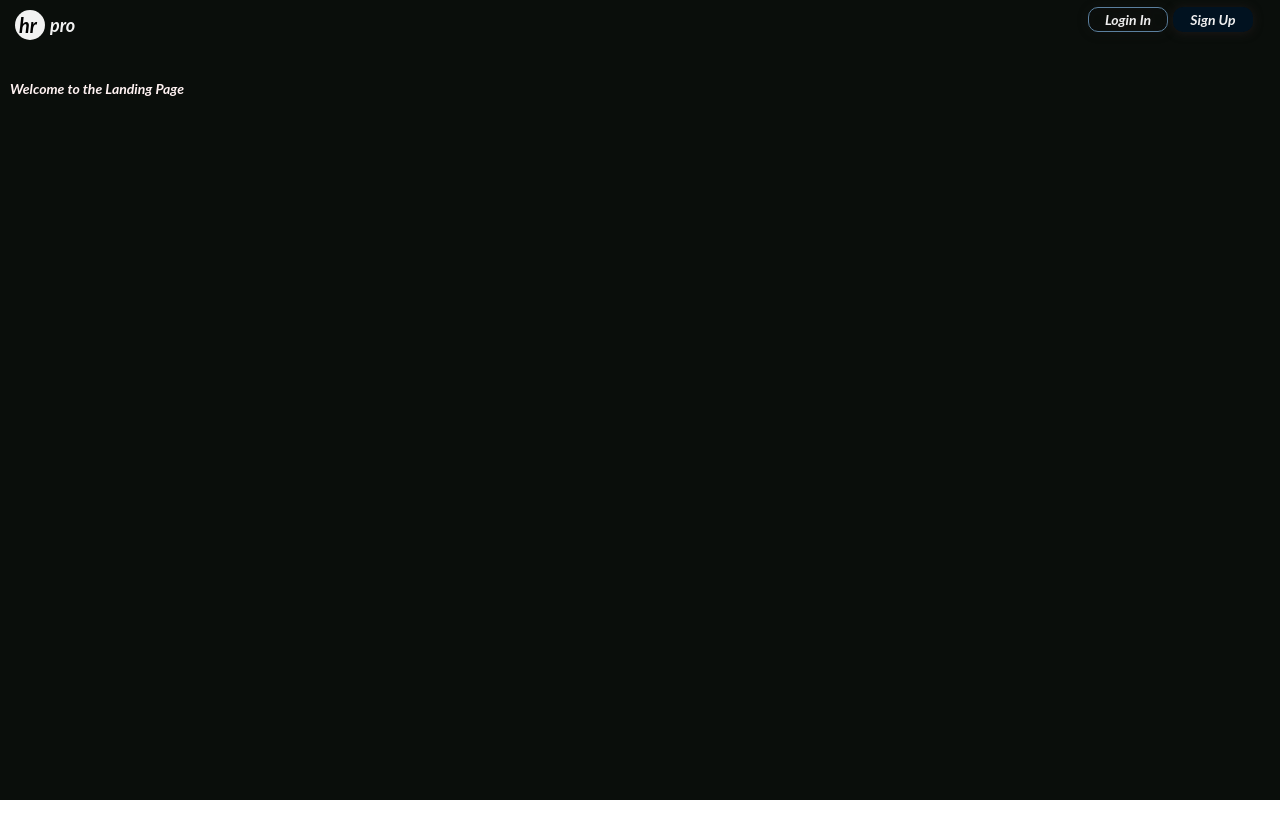
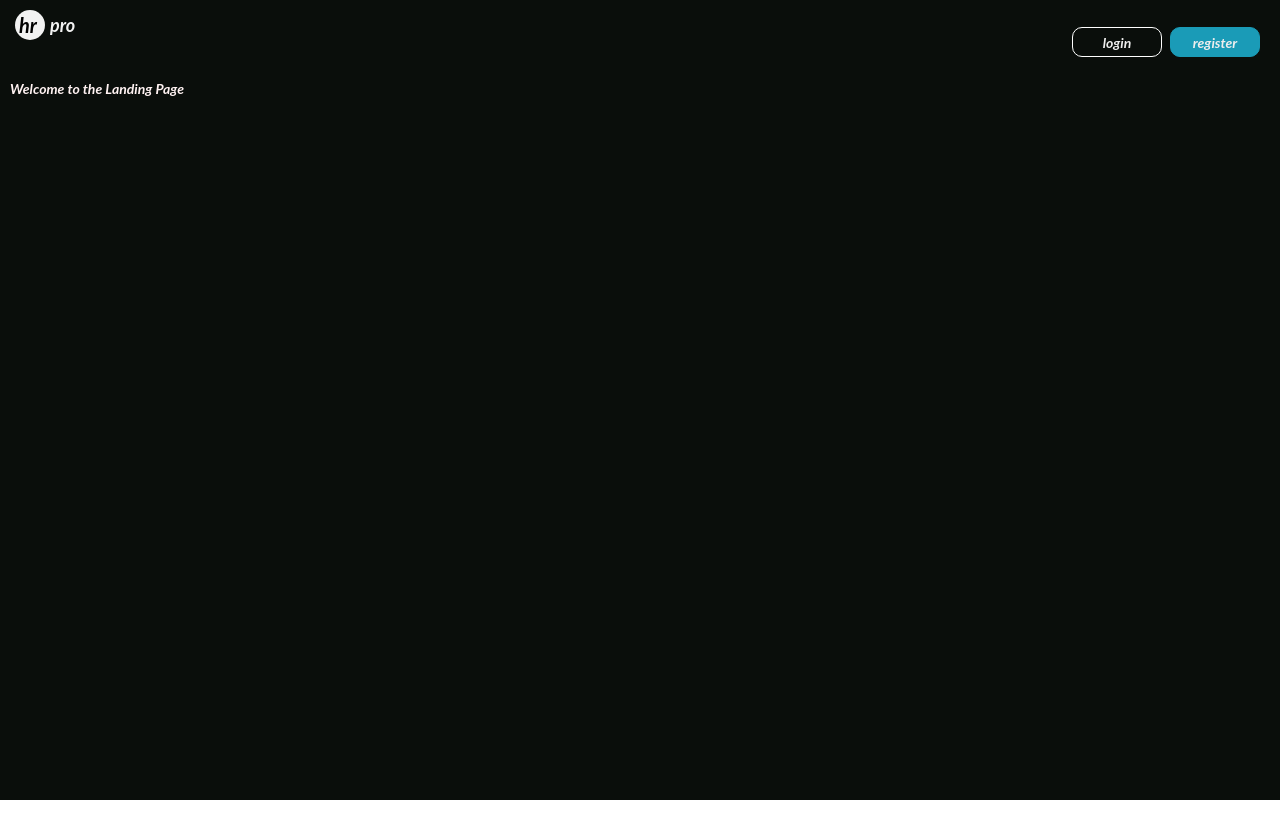
Before and after one commit to aplusInDev/hr-pro, a React (Create React App) app: page / in a window 1280 px wide. Shown: the top 838 px of the page. Built offline with nearby package versions, Linux system fonts and the light colour scheme.

Commit message:
updating landing page style

```diff
--- a/src/assets/css/LandingPage.css
+++ b/src/assets/css/LandingPage.css
@@ -33,40 +33,17 @@
 
 .landing-page .btns {
   position: absolute;
-  width: 200px;
   right: 2px;
   top: 2px;
+  width: 220px;
   padding: 5px 10px;
+  display: flex;
+  flex-flow: row nowrap;
 }
 
-.landing-page a {
-  color: #eeeeee;
-}
-
-.landing-page .btns > button {
-  background: transparent;
-  width: 80px;
-  height: 25px;
-  border: none;
-  border-radius: 10px;
-  filter: drop-shadow(0px 1px 5px #1c1818);
-}
-
-.landing-page .btns > button:hover {
-  border: none;
-  background: linear-gradient(-45deg, #042a21, #253876d5, #fefefe);
-	background-size: 400% 400%;
-	animation: gradient 8s ease infinite;
-  filter: drop-shadow(5px 12px 5px #363030);
-}
-
-.landing-page .btns > button:first-child {
-  border: 1px solid #5b809f;
-}
-
-.landing-page .btns > button:last-child {
-  margin-left: 5px;
-  background-color: #011220;
+.landing-page .btns > a:last-child button {
+  background-color: var(--icon-color);
+  border-color: var(--icon-color);
 }
 
 .landing-page section {
--- a/src/pages/LandingPage.jsx
+++ b/src/pages/LandingPage.jsx
@@ -1,6 +1,6 @@
 import React from 'react'
 import { Link } from 'react-router-dom'
-import { Alert, Logo } from '../components/ui';
+import { Alert, Btn, Logo } from '../components/ui';
 import "../assets/css/LandingPage.css";
 
 export default function LandingPage() {
@@ -9,8 +9,12 @@ export default function LandingPage() {
       <header>
         <Logo />
         <div className="btns">
-          <button type='button'><Link to={'login'}>Login In</Link></button>
-          <button type='button'><Link to={'register'}>Sign Up</Link></button>
+          <Link to={'login'}>
+            <Btn text="login" className="submit-btn" />
+          </Link>
+          <Link to={'register'}>
+            <Btn text="register" />
+          </Link>
         </div>
       </header>
       <Alert
```
